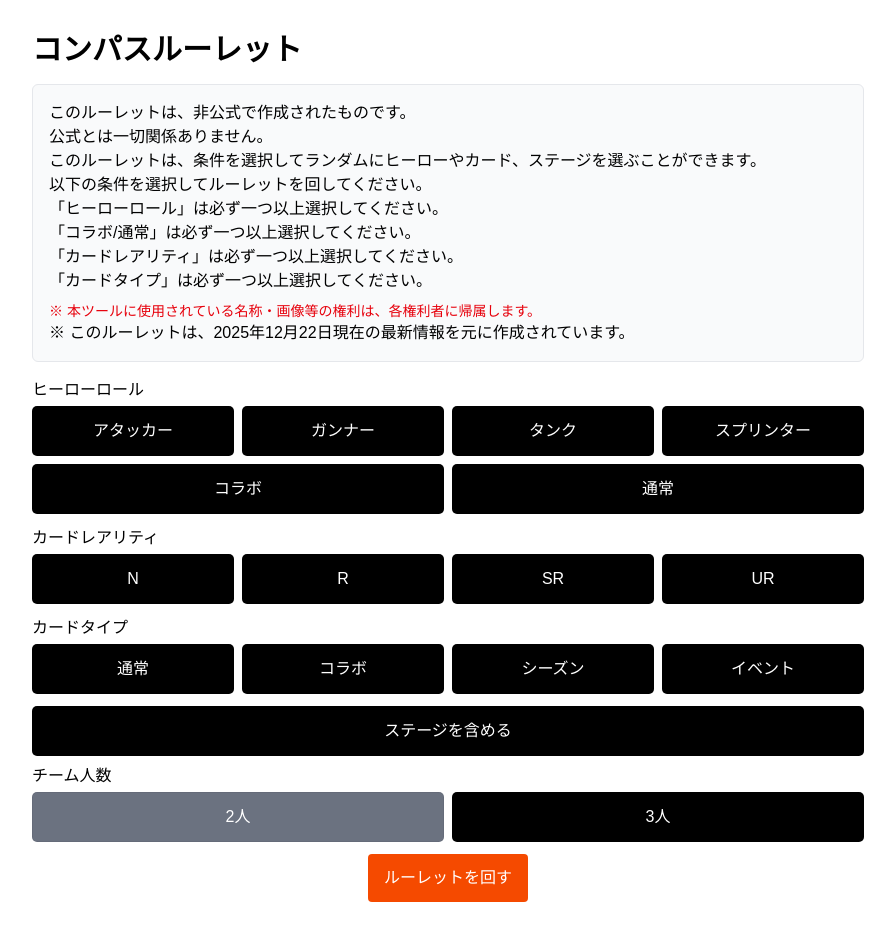
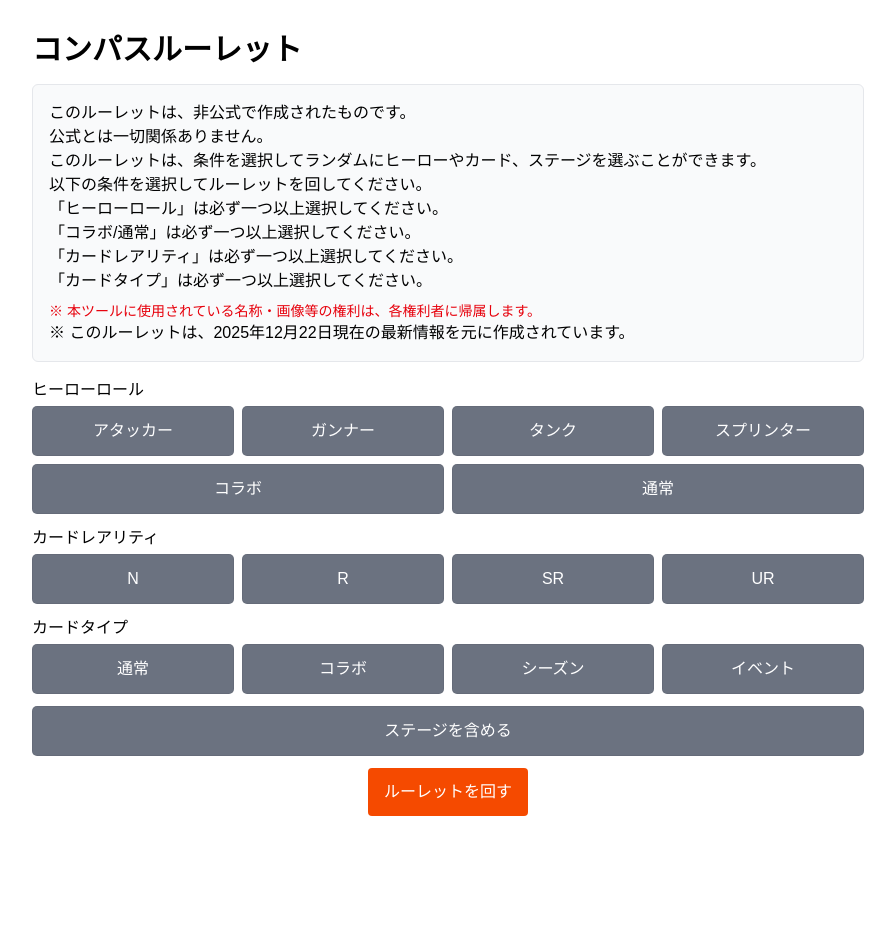
Before and after one commit to TOMONEKO-LAB/TOMONEKO-LAB.github.io, a Next.js app: page /compass in a window 1280 px wide. Shown: the whole page, without its empty margins (192-1087 px from the left). After the commit the page ends 848 px from the top, so only its background shows below. Built offline with nearby package versions, Linux system fonts and the light colour scheme.

Commit message:
Update Random Algorithm & UI

```diff
--- a/src/app/compass/page.tsx
+++ b/src/app/compass/page.tsx
@@ -12,21 +12,29 @@
   const router = useRouter()
 
   const [roleFilters, setRoleFilters] = useState<Record<string, boolean>>({
-    アタッカー: true,
-    ガンナー: true,
-    タンク: true,
-    スプリンター: true,
+    アタッカー: false,
+    ガンナー: false,
+    タンク: false,
+    スプリンター: false,
   })
-  const [rarityFilters, setRarityFilters] = useState<Record<string, boolean>>({ N: true, R: true, SR: true, UR: true })
-  const [typeFilters, setTypeFilters] = useState<Record<string, boolean>>({ "通常": true, "コラボ": true, "シーズン": true, "イベント": true })
-  const [includeStage, setIncludeStage] = useState(true)
+  const [rarityFilters, setRarityFilters] = useState<Record<string, boolean>>({ N: false, R: false, SR: false, UR: false })
+  const [typeFilters, setTypeFilters] = useState<Record<string, boolean>>({ "通常": false, "コラボ": false, "シーズン": false, "イベント": false })
+  const [includeStage, setIncludeStage] = useState(false)
   const [teamMembers, setTeamMembers] = useState<number>(3)
-  const [heroCollab, setHeroCollab] = useState<Record<string, boolean>>({ コラボ: true, 通常: true })
+  const [heroCollab, setHeroCollab] = useState<Record<string, boolean>>({ コラボ: false, 通常: false })
   const [lastResult, setLastResult] = useState<{ hero?: string; cards: string[]; stage?: string } | null>(null)
   const [validationErrors, setValidationErrors] = useState<string[]>([])
 
   function pickRandom<T>(arr: T[]) {
     return arr[Math.floor(Math.random() * arr.length)]
+  }
+
+  function shuffle<T>(arr: T[]) {
+    for (let i = arr.length - 1; i > 0; i--) {
+      const j = Math.floor(Math.random() * (i + 1))
+      ;[arr[i], arr[j]] = [arr[j], arr[i]]
+    }
+    return arr
   }
 
   function roll() {
@@ -75,7 +83,9 @@
       ;(cardsBySkill[skill] ||= []).push(name)
     }
 
-    for (const skill of Object.keys(cardsBySkill)) {
+    const skills = Object.keys(cardsBySkill)
+    shuffle(skills)
+    for (const skill of skills) {
       if (selected.length >= 4) break
       selected.push(pickRandom(cardsBySkill[skill]))
     }
--- a/src/app/compass/result/page.tsx
+++ b/src/app/compass/result/page.tsx
@@ -15,6 +15,14 @@
     return arr[Math.floor(Math.random() * arr.length)]
   }
 
+  function shuffle<T>(arr: T[]) {
+    for (let i = arr.length - 1; i > 0; i--) {
+      const j = Math.floor(Math.random() * (i + 1))
+      ;[arr[i], arr[j]] = [arr[j], arr[i]]
+    }
+    return arr
+  }
+
   function doRerollFromSession() {
     try {
       const rfRaw = sessionStorage.getItem("compass-roleFilters")
@@ -23,13 +31,13 @@
       const isRaw = sessionStorage.getItem("compass-includeStage")
       const tmRaw = sessionStorage.getItem("compass-teamMembers")
 
-      const roleFilters: Record<string, boolean> = rfRaw ? JSON.parse(rfRaw) : { アタッカー: true, ガンナー: true, タンク: true, スプリンター: true }
-      const rarityFilters: Record<string, boolean> = rarRaw ? JSON.parse(rarRaw) : { N: true, R: true, SR: true, UR: true }
-      const typeFilters: Record<string, boolean> = tfRaw ? JSON.parse(tfRaw) : { "通常": true, "コラボ": true, "シーズン": true, "イベント": true }
-      const includeStage: boolean = isRaw ? JSON.parse(isRaw) : true
+      const roleFilters: Record<string, boolean> = rfRaw ? JSON.parse(rfRaw) : { アタッカー: false, ガンナー: false, タンク: false, スプリンター: false }
+      const rarityFilters: Record<string, boolean> = rarRaw ? JSON.parse(rarRaw) : { N: false, R: false, SR: false, UR: false }
+      const typeFilters: Record<string, boolean> = tfRaw ? JSON.parse(tfRaw) : { "通常": false, "コラボ": false, "シーズン": false, "イベント": false }
+      const includeStage: boolean = isRaw ? JSON.parse(isRaw) : false
       const teamMembers: number = tmRaw ? JSON.parse(tmRaw) : 3
       const hcRaw = sessionStorage.getItem("compass-heroCollab")
-      const heroCollab: Record<string, boolean> = hcRaw ? JSON.parse(hcRaw) : { コラボ: true, 通常: true }
+      const heroCollab: Record<string, boolean> = hcRaw ? JSON.parse(hcRaw) : { コラボ: false, 通常: false }
 
       const enabledRoles = Object.entries(roleFilters).filter(([, v]) => v).map(([k]) => k)
       const enabledRarities = Object.entries(rarityFilters).filter(([, v]) => v).map(([k]) => k)
@@ -74,7 +82,9 @@
         ;(cardsBySkill[skill] ||= []).push(name)
       }
 
-      for (const skill of Object.keys(cardsBySkill)) {
+      const skills = Object.keys(cardsBySkill)
+      shuffle(skills)
+      for (const skill of skills) {
         if (selected.length >= 4) break
         selected.push(pickRandom(cardsBySkill[skill]))
       }
@@ -116,7 +126,6 @@
     }
   }, [cardMap, heroMap, stageMap])
 
-
   return (
     <main className="min-h-screen p-6 sm:p-8 max-w-4xl mx-auto bg-white text-black">
       <h1 className="text-2xl sm:text-3xl font-bold mb-4">ルーレット結果</h1>
```
Also changed, not shown: src/components/compass/RouletteButtons.tsx (+8 -1 lines), public/compass/card.json.
